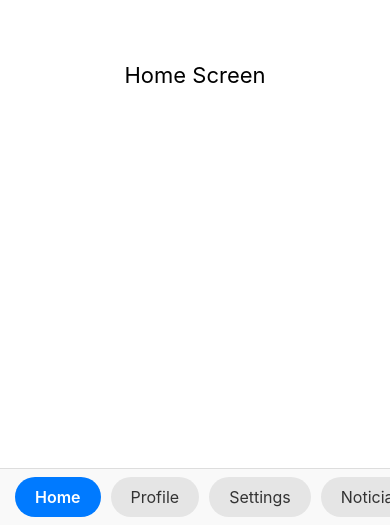
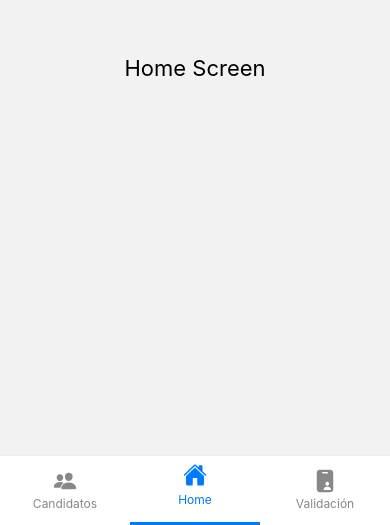
Before and after one commit to CBElmer28/Frontend-Hackaton, a React Native app: screen /MainTabs in a window 390 px wide. Shown: the part 319-844 px from the top of the page. Built offline with nearby package versions, Linux system fonts and the light colour scheme.

Commit message:
edicion de maintabs.js y DniScreen agregado para que se pueda deslizar para la navegacion y pantalla de cuadro de dni

```diff
--- a/navigation/MainTabs.js
+++ b/navigation/MainTabs.js
@@ -1,91 +1,51 @@
-// src/navigation/MainTabs.js
-import React, { useState } from "react";
-import { View, Text, TouchableOpacity, ScrollView, StyleSheet } from "react-native";
+import React from "react";
+import { createMaterialTopTabNavigator } from "@react-navigation/material-top-tabs";
+import { View, Text } from "react-native";
+import { Ionicons } from "@expo/vector-icons";
 
-// --- Your Screens ---
-import CandidatoScreen from "../screens/CandidatoScreen";
 import HomeScreen from "../screens/HomeScreen";
-import FechasScreen from "../screens/FechasScreen";
-import NoticiasScreen from "../screens/NoticiasScreen";
-import VerificarScreen from "../screens/VerificarScreen";
+import CandidatosScreen from "../screens/CandidatoScreen";
+import DniScreen from "../screens/DniScreen";
+
+const Tab = createMaterialTopTabNavigator();
 
 export default function MainTabs() {
-  const [activeTab, setActiveTab] = useState("Home");
+  return (
+    <Tab.Navigator
+      initialRouteName="Home"
+      tabBarPosition="bottom"
+      swipeEnabled={true}
+      screenOptions={({ route }) => ({
+        tabBarShowIcon: true,
+        tabBarIndicatorStyle: { backgroundColor: "#007BFF", height: 3 },
+        tabBarStyle: {
+          backgroundColor: "#fff",
+          height: 70,
+          borderTopWidth: 1,
+          borderTopColor: "#eee",
+        },
+        tabBarLabel: ({ focused }) => (
+          <Text style={{ fontSize: 12, color: focused ? "#007BFF" : "#888", top: focused ? -4 : 0 }}>
+            {route.name}
+          </Text>
+        ),
+        tabBarIcon: ({ focused }) => {
+          let iconName;
+          if (route.name === "Home") iconName = "home";
+          else if (route.name === "Candidatos") iconName = "people";
+          else if (route.name === "Validación") iconName = "id-card";
 
-  const screens = {
-    Home: <HomeScreen />,
-    Profile: <CandidatoScreen />,
-    Settings: <FechasScreen />,
-    Noticias: <NoticiasScreen/>,
-    Verificar: <VerificarScreen/>
-
-  };
-
-  return (
-    <View style={styles.container}>
-      {/* Render selected screen */}
-      <View style={styles.screenWrapper}>{screens[activeTab]}</View>
-
-      {/* Bottom Scrollable Tabs */}
-      <View style={styles.tabContainer}>
-        <ScrollView
-          horizontal
-          showsHorizontalScrollIndicator={false}
-          contentContainerStyle={styles.tabScroll}
-        >
-          {Object.keys(screens).map((tab) => (
-            <TouchableOpacity
-              key={tab}
-              style={[
-                styles.tabButton,
-                activeTab === tab && styles.activeTabButton,
-              ]}
-              onPress={() => setActiveTab(tab)}
-            >
-              <Text
-                style={[
-                  styles.tabText,
-                  activeTab === tab && styles.activeTabText,
-                ]}
-              >
-                {tab}
-              </Text>
-            </TouchableOpacity>
-          ))}
-        </ScrollView>
-      </View>
-    </View>
+          return (
+            <View style={{ top: focused ? -6 : 0 }}>
+              <Ionicons name={iconName} size={24} color={focused ? "#007BFF" : "#888"} />
+            </View>
+          );
+        },
+      })}
+    >
+      <Tab.Screen name="Candidatos" component={CandidatosScreen} />
+      <Tab.Screen name="Home" component={HomeScreen} />
+      <Tab.Screen name="Validación" component={DniScreen} />
+    </Tab.Navigator>
   );
 }
-
-const styles = StyleSheet.create({
-  container: { flex: 1, backgroundColor: "#fff" },
-
-  screenWrapper: { flex: 1 },
-
-  tabContainer: {
-    paddingVertical: 8,
-    borderTopWidth: 1,
-    borderColor: "#ddd",
-    backgroundColor: "#f9f9f9",
-  },
-
-  tabScroll: {
-    flexDirection: "row",
-    paddingHorizontal: 10,
-  },
-
-  tabButton: {
-    paddingVertical: 10,
-    paddingHorizontal: 20,
-    borderRadius: 20,
-    backgroundColor: "#e5e5e5",
-    marginHorizontal: 5,
-  },
-
-  activeTabButton: { backgroundColor: "#007aff" },
-
-  tabText: { fontSize: 16, color: "#333" },
-
-  activeTabText: { color: "#fff", fontWeight: "600" },
-});
--- a/package.json
+++ b/package.json
@@ -10,6 +10,7 @@
   },
   "dependencies": {
     "@react-navigation/bottom-tabs": "^7.8.5",
+    "@react-navigation/material-top-tabs": "^7.4.3",
     "@react-navigation/native": "^7.1.20",
     "@react-navigation/native-stack": "^7.6.3",
     "expo": "~54.0.23",
@@ -18,7 +19,7 @@
     "react": "19.1.0",
     "react-native": "0.81.5",
     "react-native-gesture-handler": "~2.28.0",
-    "react-native-pager-view": "6.9.1",
+    "react-native-pager-view": "^6.9.1",
     "react-native-reanimated": "~4.1.1",
     "react-native-safe-area-context": "~5.6.0",
     "react-native-screens": "~4.16.0",
--- a/screens/DniScreen.js
+++ b/screens/DniScreen.js
@@ -1,9 +1,88 @@
-import { View, Text } from 'react-native';
+import React, { useState } from "react";
+import {
+  View,
+  Text,
+  TextInput,
+  TouchableOpacity,
+  StyleSheet,
+  Alert,
+  ActivityIndicator,
+} from "react-native";
 
-export default function DniScreen() {
+export default function DniScreen({ navigation }) {
+  const [dni, setDni] = useState("");
+  const [loading, setLoading] = useState(false);
+
+  const validarDni = async () => {
+    if (!/^\d{8}$/.test(dni)) {
+      Alert.alert("DNI inválido", "Debe tener exactamente 8 dígitos numéricos");
+      return;
+    }
+
+    setLoading(true);
+
+    try {
+      const response = await fetch(`https://tu-api.com/validar-dni/${dni}`);
+      const persona = await response.json();
+      setLoading(false);
+
+      if (!persona || !persona.rol) {
+        Alert.alert("No encontrado", "Este DNI no está registrado");
+        return;
+      }
+
+      if (persona.rol === "Menor de edad" || persona.rol === "Extranjero") {
+        Alert.alert("No habilitado", "Este DNI no está habilitado para votar");
+        return;
+      }
+
+      navigation.replace("Verificar", { datos: persona });
+    } catch (error) {
+      setLoading(false);
+      Alert.alert("Error de conexión", "No se pudo conectar al servidor");
+      console.error("Error al validar DNI:", error);
+    }
+  };
+
   return (
-    <View>
-      <Text>Consulta DNI Screen</Text>
+    <View style={styles.container}>
+      <Text style={styles.title}>Validación de Identidad</Text>
+
+      <TextInput
+        style={styles.input}
+        placeholder="Ingresa tu DNI"
+        keyboardType="numeric"
+        maxLength={8}
+        value={dni}
+        onChangeText={setDni}
+      />
+
+      <TouchableOpacity style={styles.button} onPress={validarDni} disabled={loading}>
+        <Text style={styles.buttonText}>Verificar</Text>
+      </TouchableOpacity>
+
+      {loading && <ActivityIndicator size="large" color="#007BFF" style={{ marginTop: 20 }} />}
     </View>
   );
 }
+
+const styles = StyleSheet.create({
+  container: { flex: 1, justifyContent: "center", alignItems: "center", padding: 20 },
+  title: { fontSize: 22, fontWeight: "bold", marginBottom: 20 },
+  input: {
+    width: "80%",
+    height: 50,
+    borderWidth: 1,
+    borderRadius: 8,
+    paddingHorizontal: 10,
+    marginBottom: 20,
+    backgroundColor: "#fff",
+  },
+  button: {
+    backgroundColor: "#007BFF",
+    paddingVertical: 12,
+    paddingHorizontal: 30,
+    borderRadius: 8,
+  },
+  buttonText: { color: "#fff", fontSize: 16, fontWeight: "600" },
+});
```
Also changed, not shown: 1 other file (tests, documents, lock files or other folders).
